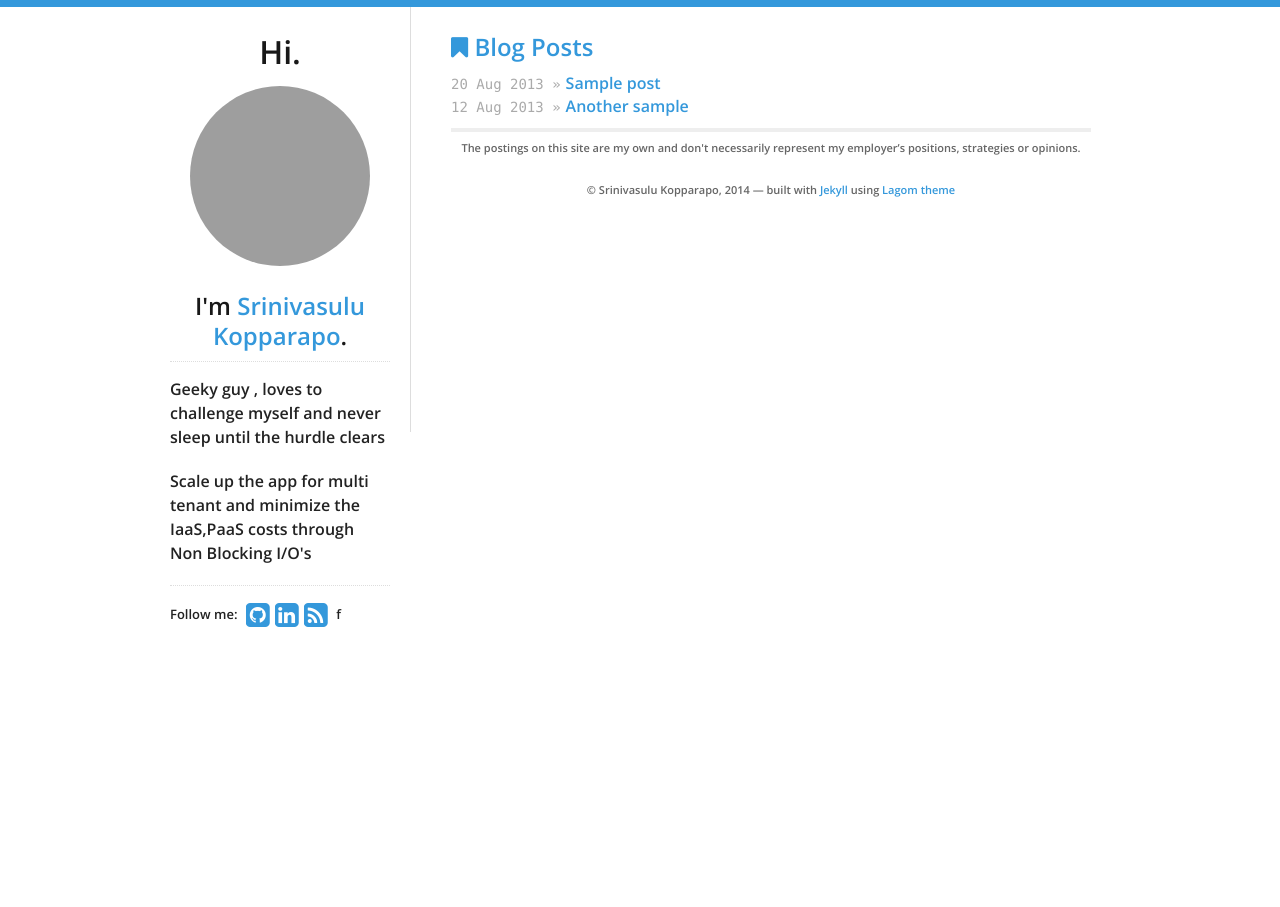
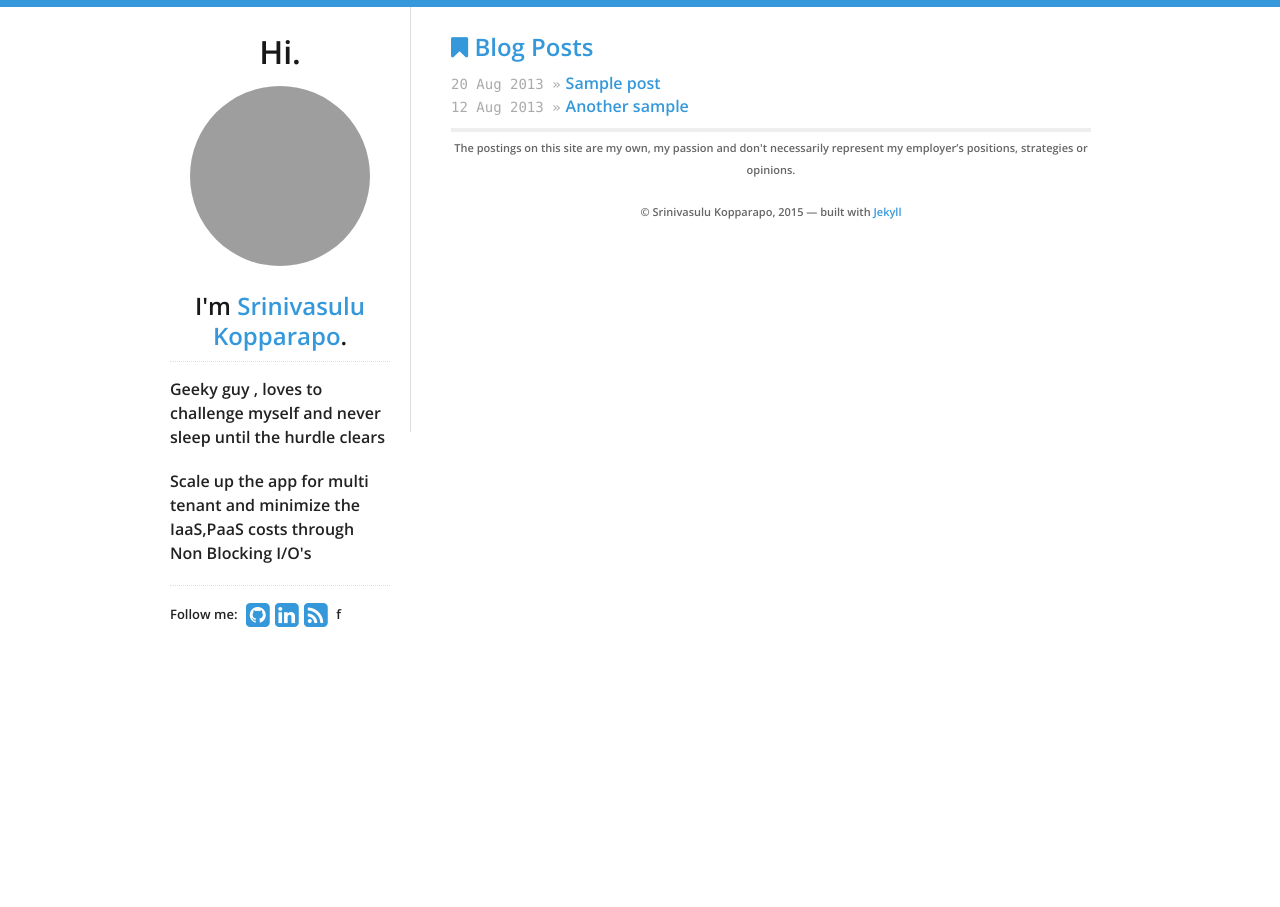
Before and after one commit to cnuonline/cnuonline.github.io, a Jekyll site: the page built from index.html, in a window 1280 px wide. Built offline with Jekyll 4.4.1, drawn with Linux system fonts in a browser that asks for light colours; nearby versions of some CDN libraries; grey boxes are pictures that could not be loaded.

Commit message:
added the footer info

```diff
--- a/_includes/footer.html
+++ b/_includes/footer.html
@@ -1,12 +1,12 @@
 <div class="disclaimer">
   {% if site.data.theme.show_disclaimer %}
   <p>
-    The postings on this site are my own and don't necessarily represent my
+    The postings on this site are my own, my passion and don't necessarily represent my
     employer’s positions, strategies or opinions.
   </p>
   {% endif %}
 
   <p>
-    © {{ site.data.theme.name }}, 2014 &mdash; built with <a href="http://jekyllrb.com/">Jekyll</a> using <a href="https://github.com/swanson/lagom">Lagom theme</a>
+    © {{ site.data.theme.name }}, 2015 &mdash; built with <a href="http://jekyllrb.com/">Jekyll</a>
   </p>
 </div>
```
